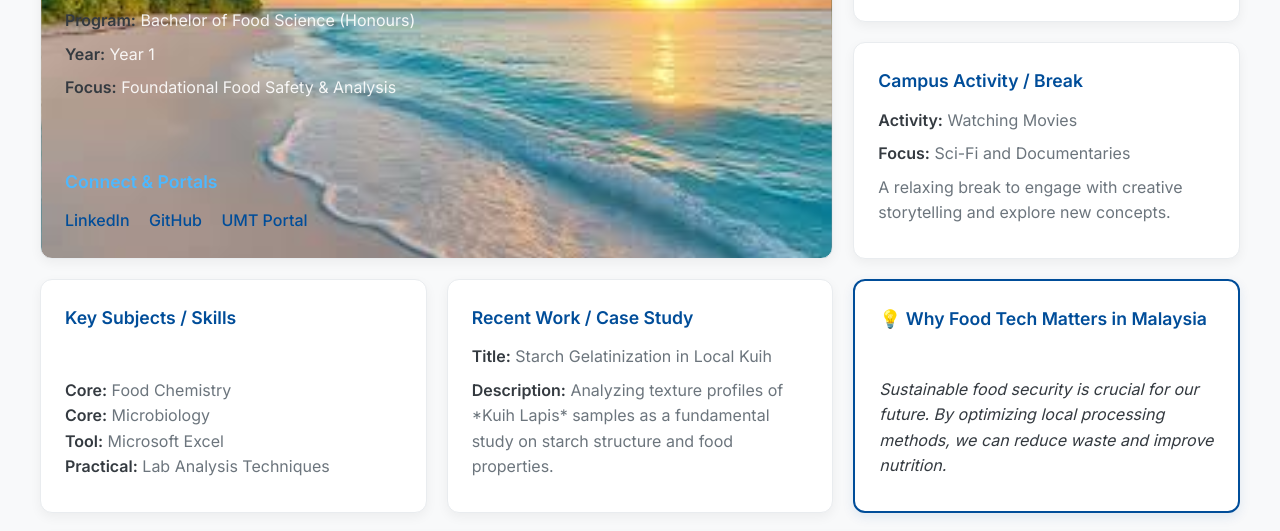
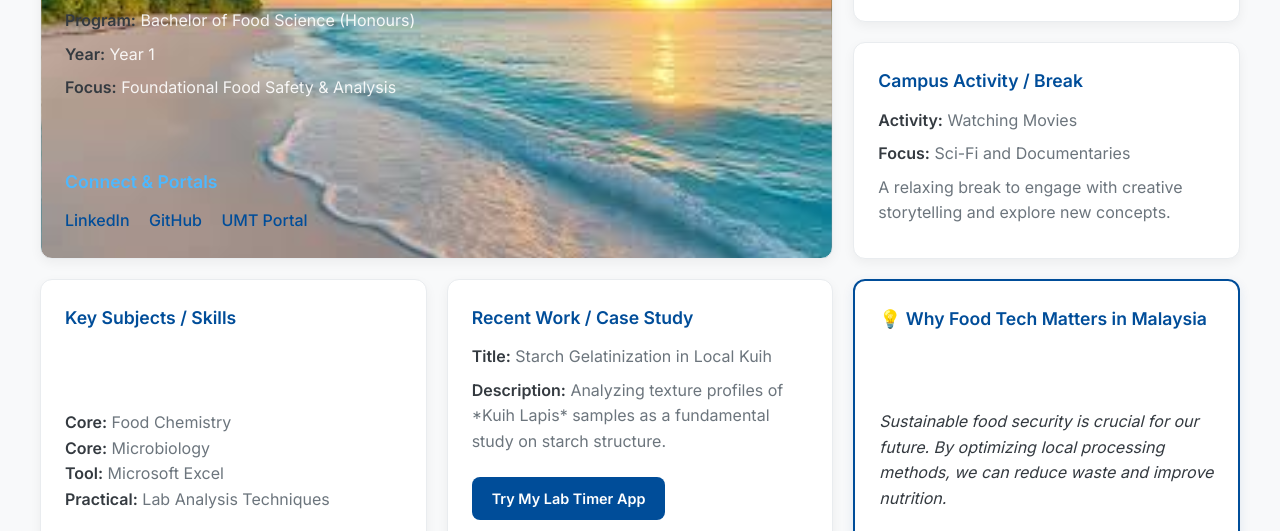
Before and after one commit to s80309/s80309.github.io, a plain HTML site: page index.html in a window 1280 px wide. Shown: the part 228-759 px from the top of the page. Drawn offline with Linux system fonts and the light colour scheme.

Commit message:
Update index.html

```diff
--- a/index.html
+++ b/index.html
@@ -1,3 +1,4 @@
+
 <!DOCTYPE html>
 <html lang="en">
 <head>
@@ -85,6 +86,27 @@
             padding-left: 0;
         }
 
+        /* --- Button Styling --- */
+        .app-button {
+            display: inline-block;
+            margin-top: 15px;
+            padding: 10px 20px;
+            background-color: var(--color-accent);
+            color: #FFFFFF;
+            text-decoration: none;
+            border-radius: 8px;
+            font-weight: 600;
+            font-size: 0.9em;
+            text-align: center;
+            transition: background-color 0.3s ease, transform 0.2s ease;
+        }
+
+        .app-button:hover {
+            background-color: #003366;
+            transform: translateY(-2px);
+            color: #FFFFFF;
+        }
+
         .social-links a {
             display: inline-block;
             margin-right: 15px;
@@ -104,16 +126,12 @@
             grid-column: span 2;
             grid-row: 1 / 3;
             min-height: 380px;
-
-            /* --- PROFILE BACKGROUND IMAGE SETTINGS --- */
             background-image: url('bg.jpg');
             background-size: cover;
             background-position: center;
             color: #FFFFFF;
-            /* ------------------------------------------- */
         }
 
-        /* Adjust Text Colors within the Profile Card for Dark Background */
         .card-profile header h1 {
             color: #FFFFFF !important;
         }
@@ -133,7 +151,7 @@
         .card-location { grid-column: 3 / 4; grid-row: 1 / 2; }
         .card-hobby { grid-column: 3 / 4; grid-row: 2 / 3; }
 
-        /* Row 2 (Middle Section - spans all 3 columns) */
+        /* Row 2 (Middle Section) */
         .card-stack { grid-column: 1 / 2; grid-row: 3 / 4; }
         .card-case-study { grid-column: 2 / 3; grid-row: 3 / 4; }
         .card-reflection {
@@ -150,8 +168,6 @@
             min-height: 120px;
             background-color: var(--color-accent);
             color: var(--color-surface);
-
-            /* ADJUSTMENT FOR EMBED: Remove padding that interferes with the iframe */
             padding: 0;
         }
 
@@ -160,19 +176,17 @@
              padding: 10px 24px 0 24px;
         }
 
-        /* Style for the iframe container (to handle responsiveness) */
         .spotify-embed-container {
             padding: 0 24px 24px 24px;
         }
 
-        /* Ensure the iframe fills its space and is responsive */
         .spotify-embed-container iframe {
             width: 100%;
-            height: 80px; /* Spotify standard height for a compact player */
+            height: 80px;
             border-radius: 10px;
         }
 
-        /* --- Mobile Responsiveness (Vertical Stack) --- */
+        /* --- Mobile Responsiveness --- */
         @media (max-width: 768px) {
             .bento-container {
                 display: flex;
@@ -188,7 +202,6 @@
                 padding: 20px;
             }
 
-            /* Re-add padding for the playlist card on mobile */
             .card-playlist {
                  padding: 0;
             }
@@ -257,7 +270,8 @@
             <p class="card-title">Recent Work / Case Study</p>
             <div class="card-content">
                 <p><strong>Title:</strong> Starch Gelatinization in Local Kuih</p>
-                <p><strong>Description:</strong> Analyzing texture profiles of *Kuih Lapis* samples as a fundamental study on starch structure and food properties.</p>
+                <p><strong>Description:</strong> Analyzing texture profiles of *Kuih Lapis* samples as a fundamental study on starch structure.</p>
+                <a href="[PASTE YOUR APP URL HERE]" class="app-button" target="_blank">Try My Lab Timer App</a>
             </div>
         </div>
 
```
